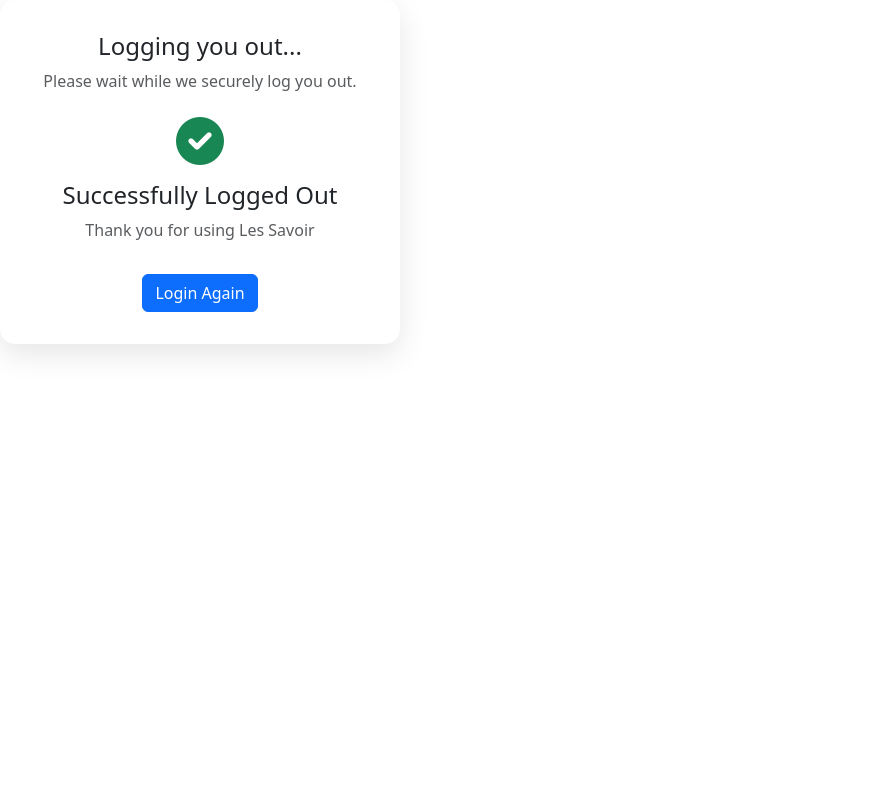
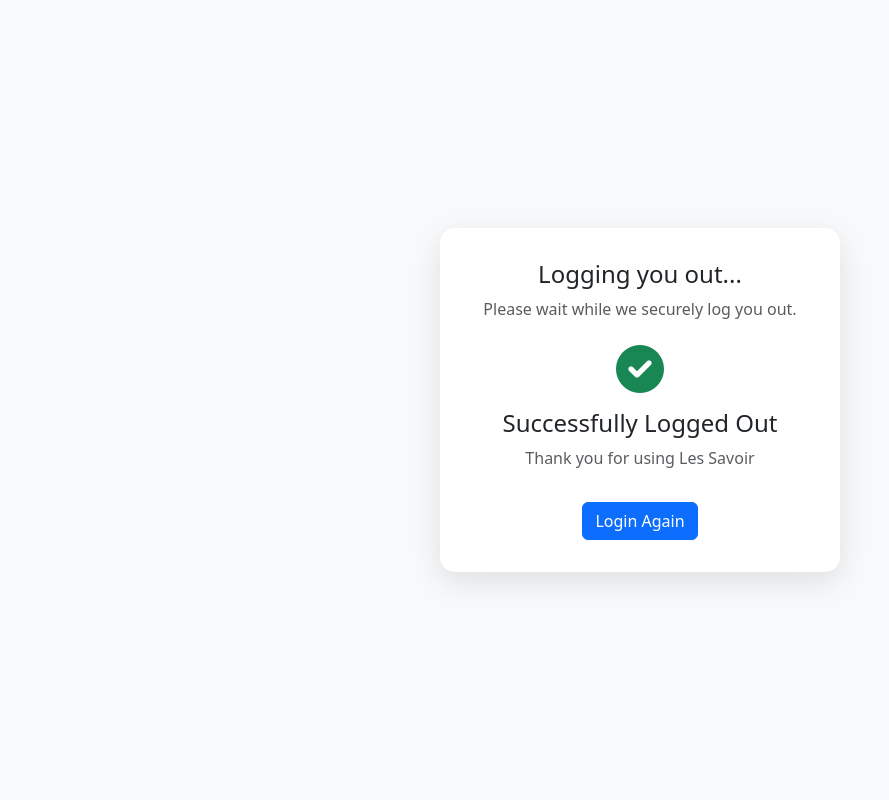
Before and after one commit to wole-abraham/Les-Saviors, a Django app: page /accounts/logout/ in a window 1280 px wide. Shown: the whole page, without its empty margins (0-889 px from the left). Run offline with Django 5.2, Linux system fonts and the light colour scheme.

Commit message:
robot.txt

```diff
--- a/LesSavoirsEdu/users/templates/accounts/logout.html
+++ b/LesSavoirsEdu/users/templates/accounts/logout.html
@@ -10,7 +10,16 @@
     <link rel="stylesheet" href="https://cdnjs.cloudflare.com/ajax/libs/font-awesome/6.0.0/css/all.min.css">
 
     <style>
-        /* Same base styles as login.html */
+        /* Center the card */
+        body {
+            display: flex;
+            justify-content: center;
+            align-items: center;
+            height: 100vh; /* Full viewport height */
+            margin: 0;
+            background-color: #f8f9fa; /* Light background for better contrast */
+        }
+
         .logout-card {
             background: white;
             border-radius: 15px;
```
Also changed, not shown: LesSavoirsEdu/users/templates/accounts/login.html (+4 -4 lines), LesSavoirsEdu/db.sqlite3.
